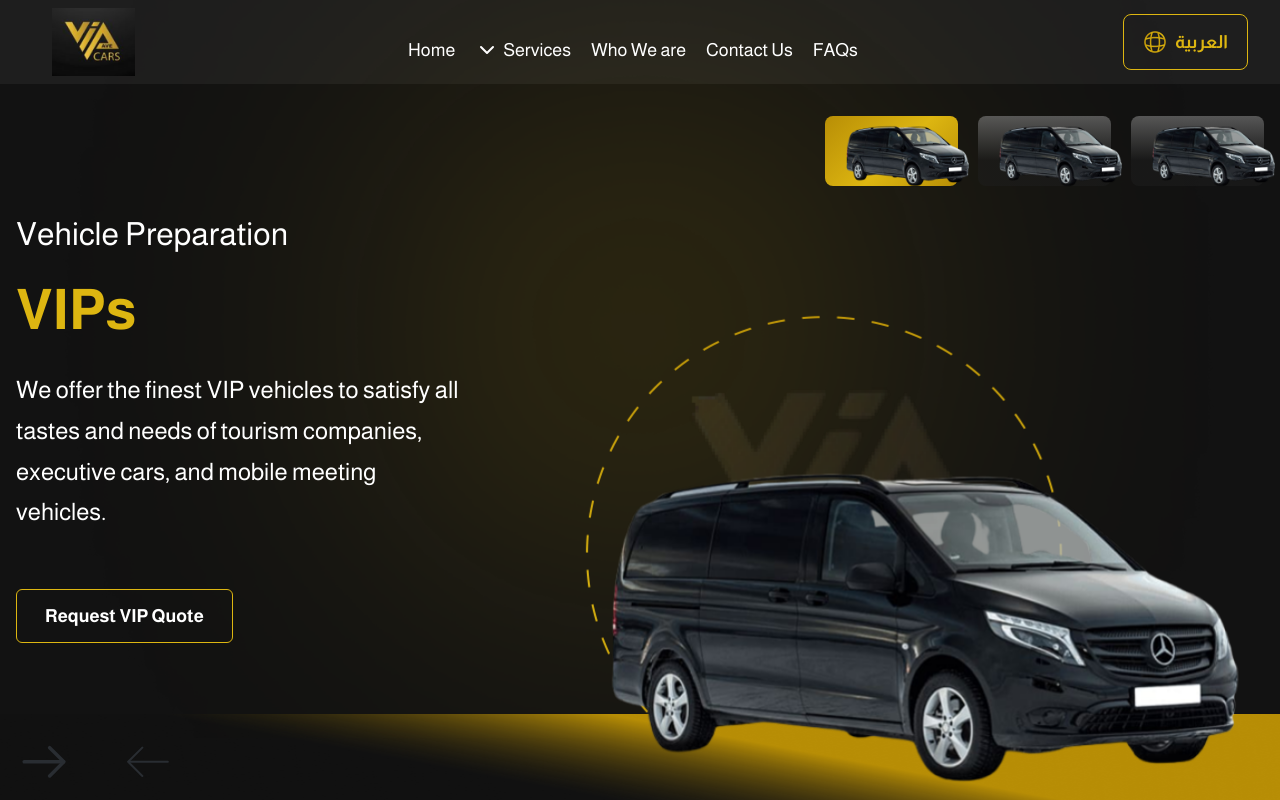
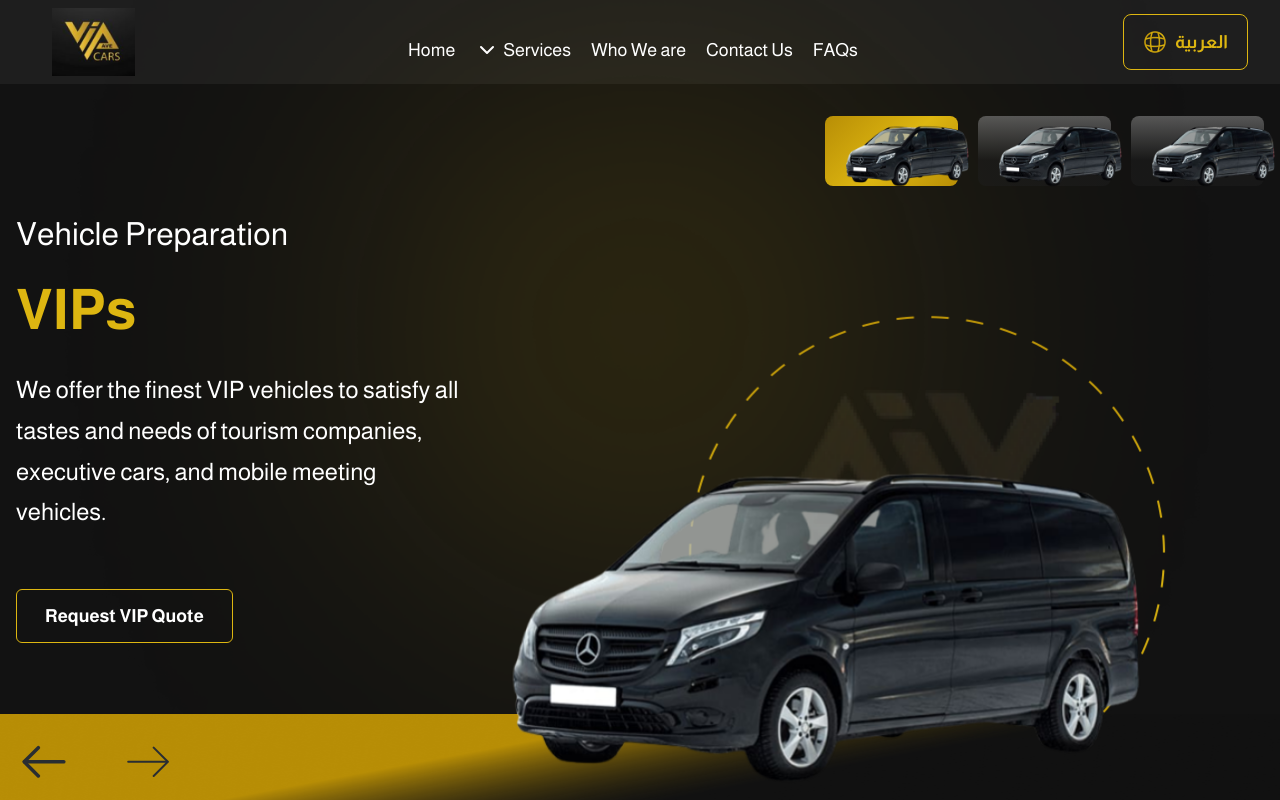
Before and after one commit to AQuadic/AVE_Reactjs, a React (Vite) app: page /vip in a window 1280 px wide. Shown: the top 800 px of the page. Built offline with nearby package versions, Linux system fonts and the light colour scheme.

Commit message:
fixes vip hero language

```diff
--- a/src/components/Vip/VipHero.jsx
+++ b/src/components/Vip/VipHero.jsx
@@ -11,7 +11,7 @@ import { motion, AnimatePresence } from "framer-motion";
 
 const VipHero = () => {
   const [selectedIdx, setSelectedIdx] = useState(0);
-  const { t } = useTranslation("vipPage");
+  const { t, i18n } = useTranslation("vipPage");
 
   const imagesThumbnails = [vipCar, vipCar, vipCar];
   const images = [heroImage, heroImage, heroImage];
@@ -28,15 +28,18 @@ const VipHero = () => {
   };
 
   return (
-    <section className=" relative z-10">
+    <section className="relative z-10">
       <div className="flex gap-5 w-full container justify-end">
         {imagesThumbnails.map((image, idx) => (
           <div
             onClick={() => setSelectedIdx(idx)}
             key={idx}
-            className={`cursor-pointer p-2 ${idx === selectedIdx ? "yellow-gradient" : "grey-gradient"} w-[133px] h-[70px] my-8  relative rounded-lg`}
+            className={`cursor-pointer p-2 ${idx === selectedIdx ? "yellow-gradient" : "grey-gradient"} w-[133px] h-[70px] my-8 relative rounded-lg`}
           >
-            <img src={image} className="w-[160px] absolute -right-4" />
+            <img
+              src={image}
+              className="w-[160px] absolute -right-4 transform ltr:scale-x-[-1]"
+            />
           </div>
         ))}
       </div>
@@ -47,7 +50,7 @@ const VipHero = () => {
           className="absolute -top-64 left-0 -z-20"
           alt=""
         />
-        <div className="container flex justify-between max-md:flex-col ">
+        <div className="container flex justify-between max-md:flex-col">
           <div className="flex flex-col gap-[40px] relative z-10">
             <p className="text-2xl sm:text-[32px]">{t("subtitle")}</p>
             <h1 className="font-bold text-4xl sm:text-[56px] text-vipColor">
@@ -74,11 +77,23 @@ const VipHero = () => {
                 key={selectedIdx}
                 src={images[selectedIdx]}
                 alt="Hero"
-                initial={{ opacity: 0, x: 100 }}
-                animate={{ opacity: 1, x: 0 }}
-                exit={{ opacity: 0, x: -100 }}
+                initial={{
+                  opacity: 0,
+                  x: 100,
+                  scaleX: i18n.language === "en" ? -1 : 1,
+                }}
+                animate={{
+                  opacity: 1,
+                  x: 0,
+                  scaleX: i18n.language === "en" ? -1 : 1,
+                }}
+                exit={{
+                  opacity: 0,
+                  x: -100,
+                  scaleX: i18n.language === "en" ? -1 : 1,
+                }}
                 transition={{ duration: 0.5 }}
-                className="w-full h-auto"
+                className="w-full h-auto transform scale-x-[-1]"
               />
             </AnimatePresence>
           </div>
@@ -88,15 +103,18 @@ const VipHero = () => {
           <img
             src={carShadow}
             alt="Car Shadow"
-            className="h-[96px]  w-screen"
+            className="h-[96px] w-screen transform ltr:scale-x-[-1]"
           />
         </div>
-        <div className=" flex items-center gap-12 absolute  bottom-5  sm:bottom-[100px]  w-full container right-1/2 translate-x-1/2  z-[999] ">
+        <div className="flex items-center gap-12 absolute bottom-5 sm:bottom-[100px] w-full container right-1/2 translate-x-1/2 z-[999]">
           <button onClick={handlePrevImage}>
-            <img src={vipArrowRight} className="relative" />
+            <img
+              src={vipArrowRight}
+              className="relative transform ltr:scale-x-[-1]"
+            />
           </button>
           <button onClick={handleNextImage}>
-            <img src={vipArrowLeft} />
+            <img src={vipArrowLeft} className="transform ltr:scale-x-[-1]" />
           </button>{" "}
         </div>
       </div>
```
